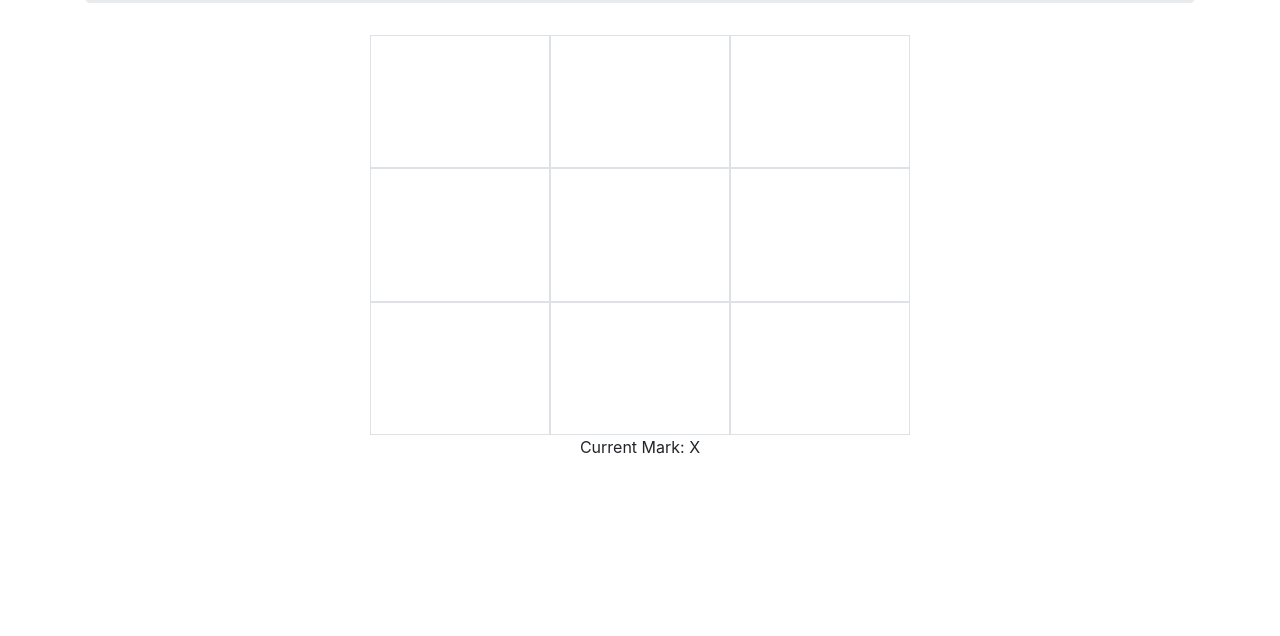
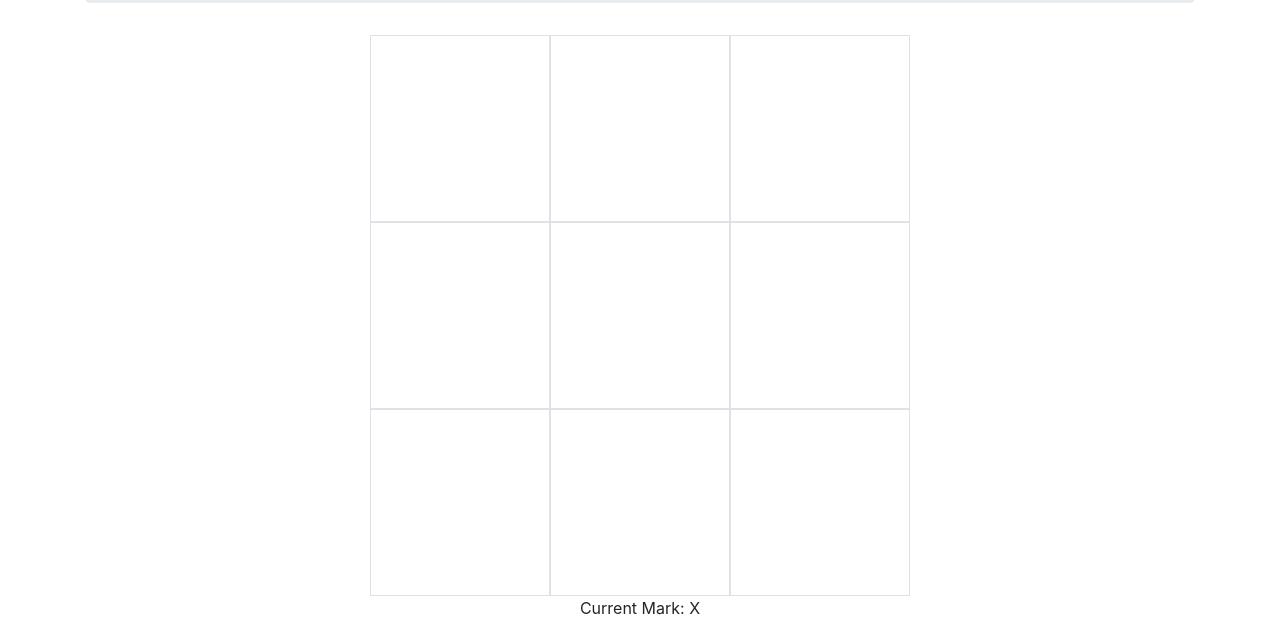
Before and after one commit to Dudeonyx/tic-tac-toe, a plain HTML site: page index.html in a window 1280 px wide. Shown: the part 189-825 px from the top of the page. Before the commit the page ends 800 px from the top, so only its background shows below. Drawn offline with Linux system fonts and the light colour scheme.

Commit message:
Used psuedo element padding to maintain aspect ratio. added gitignore.

```diff
--- a/styles/main.css
+++ b/styles/main.css
@@ -9,8 +9,24 @@ body{
 
   min-height: 50vh;
 }
-
+.board-row{
+  /* position: relative; */
+}
 .board-row,.cell{
-  min-height: 5.5rem;
+  box-sizing: border-box;
+  /* min-height: 5.5rem; */
+  /* position: relative; */
 
 }
+.cell::before {
+  content: '';
+  /* position: absolute; */
+  padding-bottom: 125%;
+  width: 0;
+}
+.cell::after {
+  content: '';
+  /* position: absolute; */
+  padding-bottom: 125%;
+  width: 0;
+}
```
Also changed, not shown: 1 other file.
